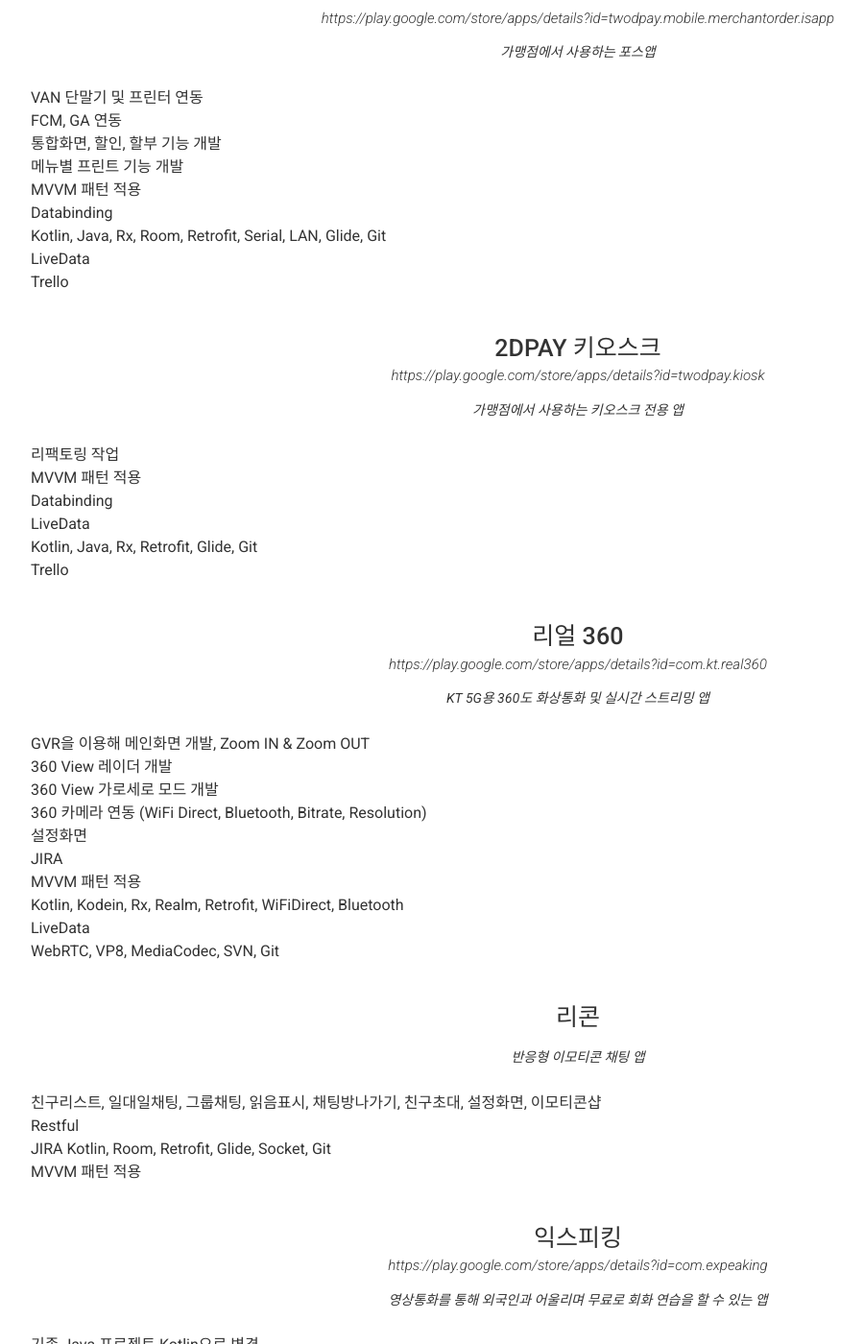
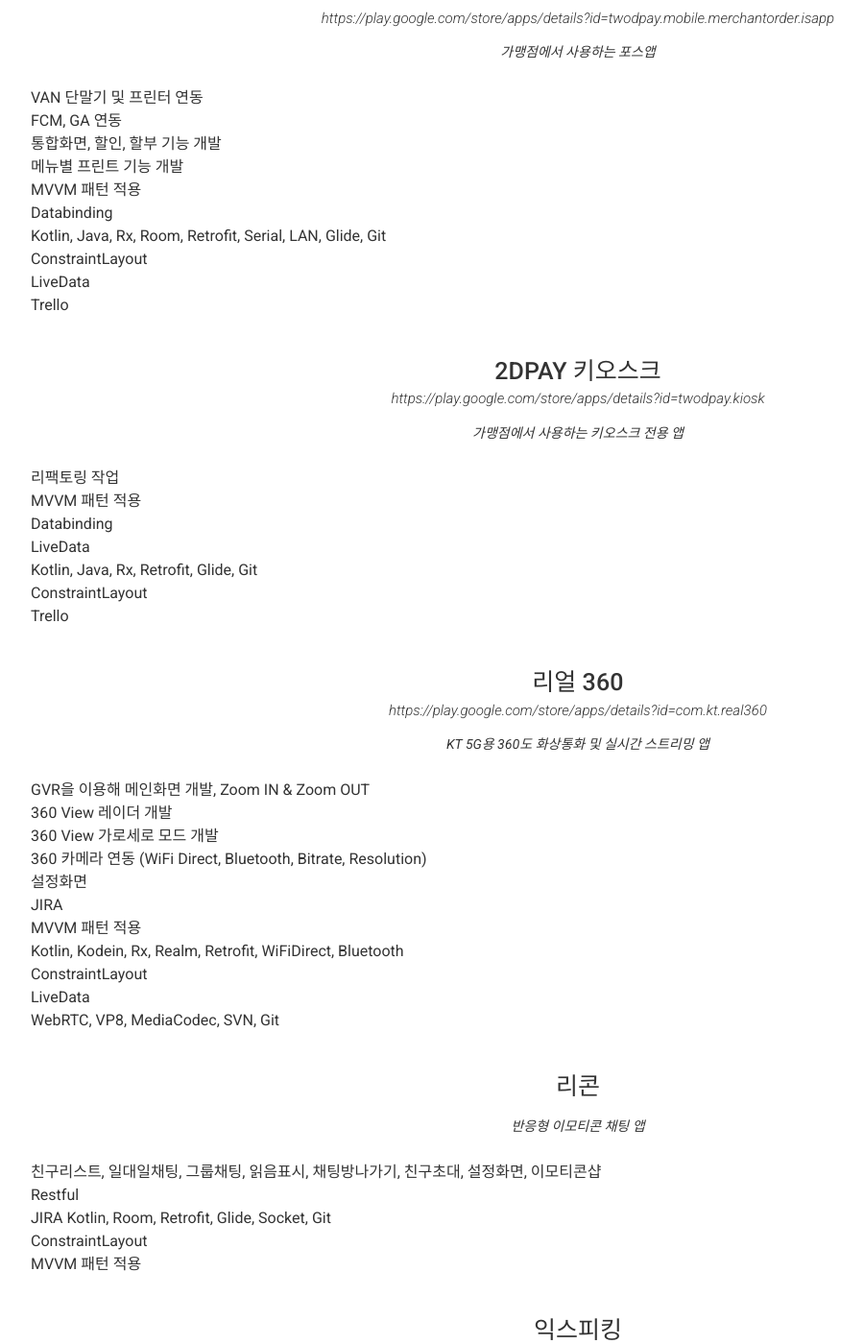
Before and after one commit to developerwatson/devwatsonlee.github.io, a Jekyll site: the page built from index.md, in a window 1280 px wide and 1400 px high, scrolled down 831 px. Shown: the whole window at 96% size, without its empty margins (38-938 px from the left). Built offline with Jekyll 4.4.1, drawn with Linux system fonts in a browser that asks for light colours.

Commit message:
constraintLayout add

```diff
--- a/_data/projects.yml
+++ b/_data/projects.yml
@@ -13,6 +13,7 @@
     MVVM 패턴 적용
     Databinding
     Kotlin, Java, Rx, Room, Retrofit, Serial, LAN, Glide, Git
+    ConstraintLayout
     LiveData
     Trello
 
@@ -28,6 +29,7 @@
     Databinding
     LiveData
     Kotlin, Java, Rx, Retrofit, Glide, Git
+    ConstraintLayout
     Trello
 
 - layout: top-middle
@@ -45,6 +47,7 @@
     JIRA
     MVVM 패턴 적용
     Kotlin, Kodein, Rx, Realm, Retrofit, WiFiDirect, Bluetooth
+    ConstraintLayout
     LiveData
     WebRTC, VP8, MediaCodec, SVN, Git
 
@@ -59,6 +62,7 @@
     Restful
     JIRA
     Kotlin, Room, Retrofit, Glide, Socket, Git
+    ConstraintLayout
     MVVM 패턴 적용
 
 - layout: top-middle
@@ -85,6 +89,7 @@
     Restful
     JIRA
     Kotlin, Socket, Retrofit, Glide, WebRTC, Git
+    ConstraintLayout
 
 - layout: top-middle
   name: AJ파크
```
